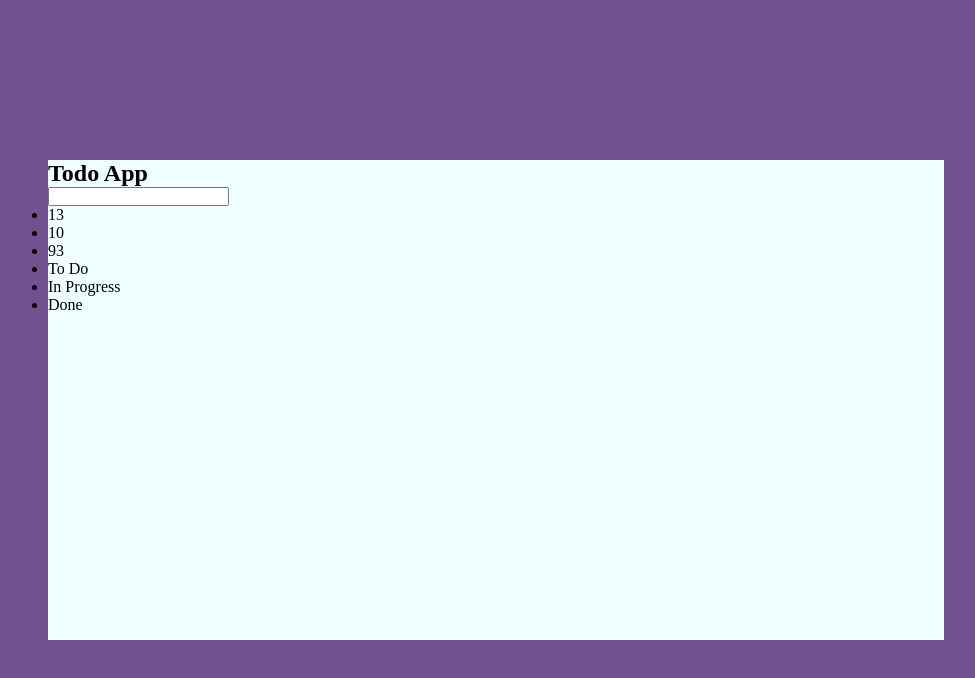
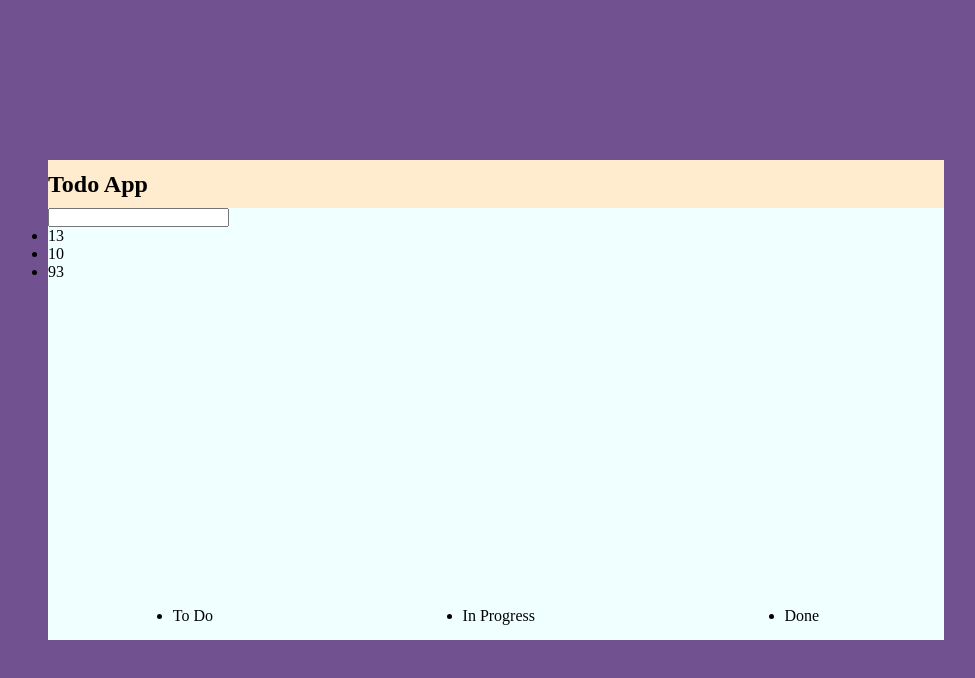
Before and after one commit to A13-Cloud/redux_react-redux_redux-toolkit, a React (Create React App) app in the folder redux-todo/: page / in a window 1280 px wide. Shown: the top 678 px of the page, without its empty margins (144-1119 px from the left). Built offline with nearby package versions, Linux system fonts and the light colour scheme.

Commit message:
add styles for to do sections

```diff
--- a/redux-todo/src/app/components/footer-todo/FooterTodo.css
+++ b/redux-todo/src/app/components/footer-todo/FooterTodo.css
@@ -0,0 +1,19 @@
+.todo__footer-content {
+    height: 10%;
+    display: flex;
+    justify-content: center;
+}
+
+.todo__result-content {
+    width: 100%;
+    display: flex;
+    align-items: center;
+}
+
+.todo__tabs-list {
+    width: 100%;
+    display: flex;
+    justify-content: space-around;
+}
+
+.tabs__tabs-list-item {}
--- a/redux-todo/src/app/components/header-todo/HeaderTodo.css
+++ b/redux-todo/src/app/components/header-todo/HeaderTodo.css
@@ -1,5 +1,5 @@
-.header {
-    height: 40px;
+.todo__header-content {
+    height: 10%;
     width: 100%;
     display: flex;
     align-items: center;
--- a/redux-todo/src/app/components/sections-todo/SectionsTodo.css
+++ b/redux-todo/src/app/components/sections-todo/SectionsTodo.css
@@ -0,0 +1,13 @@
+.todo__section-content {
+    height: 80%;
+}
+
+.todo__input-content {}
+
+.todo__input {}
+
+.todo__list-content {}
+
+.todo__list {}
+
+.todo__list-item {}
```
